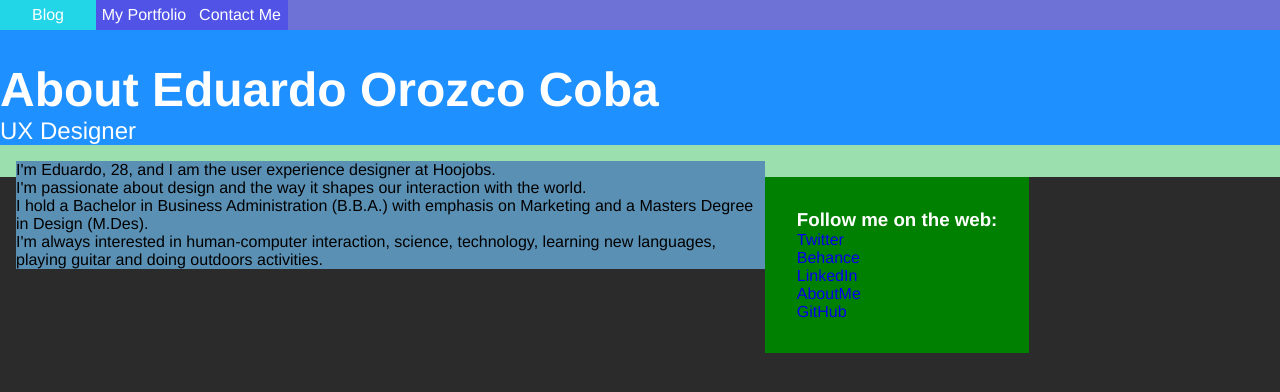
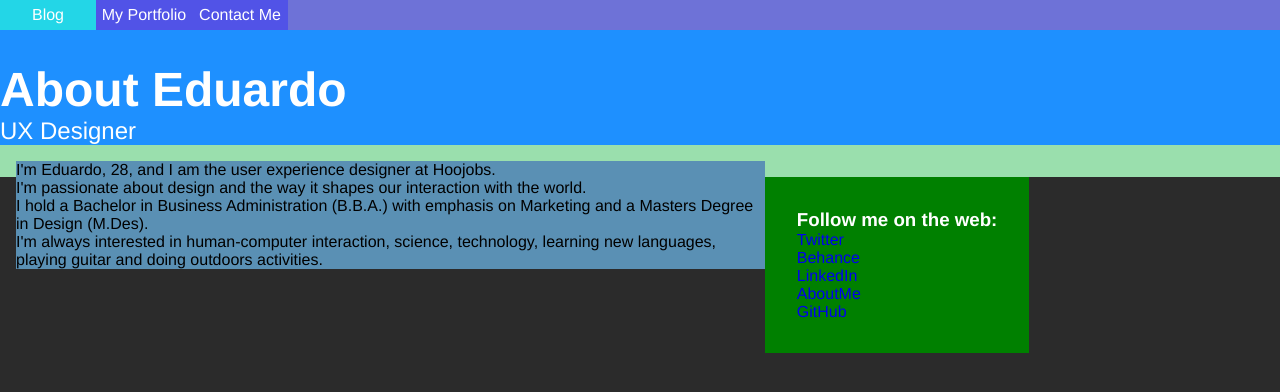
Before and after one commit to eddzio/eddzio.github.io, a plain HTML site: page index.html in a window 1280 px wide. Drawn offline with Linux system fonts and the light colour scheme.

Commit message:
changed header

```diff
--- a/index.html
+++ b/index.html
@@ -26,7 +26,7 @@
 <!--start header-->
 <div class="mainContainer">
   <div class="header">
-    <h1>About Eduardo Orozco Coba</h1>
+    <h1>About Eduardo</h1>
     <h2>UX Designer</h2>
   </div>
 
```
